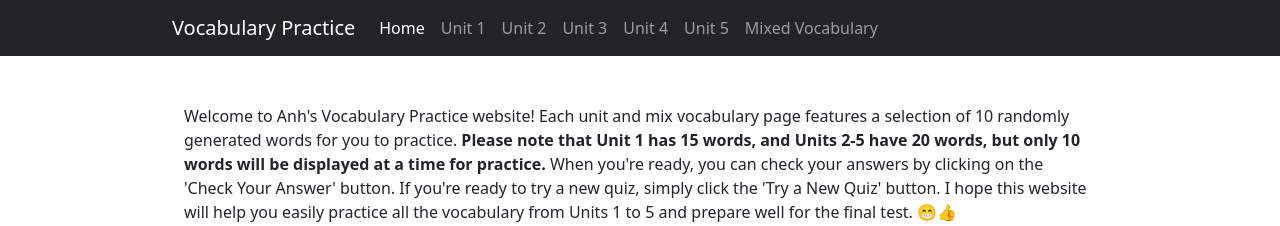
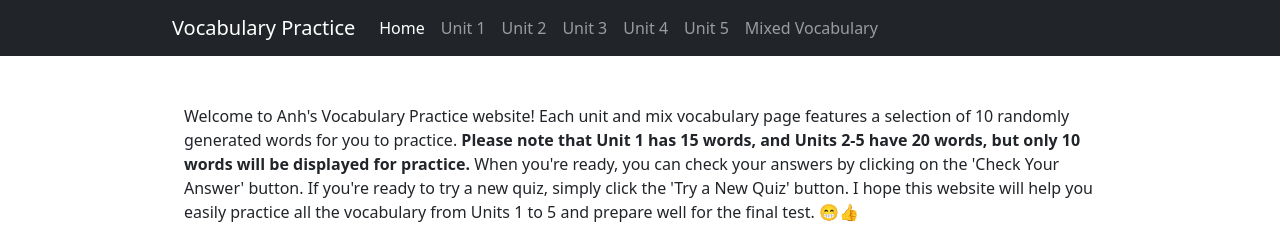
Before and after one commit to vpa24/ESL37-quiz-practice, a plain HTML site: page index.html in a window 1280 px wide. Shown: the top 226 px of the page. Drawn offline with nearby package versions, Linux system fonts and the light colour scheme.

Commit message:
improve node sentece

```diff
--- a/index.html
+++ b/index.html
@@ -75,7 +75,7 @@
         you to practice.
         <b>
           Please note that Unit 1 has 15 words, and Units 2-5 have 20 words, but
-          only 10 words will be displayed at a time for practice.
+          only 10 words will be displayed for practice.
         </b>
         When you're ready, you can check your answers by clicking on the 'Check
         Your Answer' button. If you're ready to try a new quiz, simply click the
```
